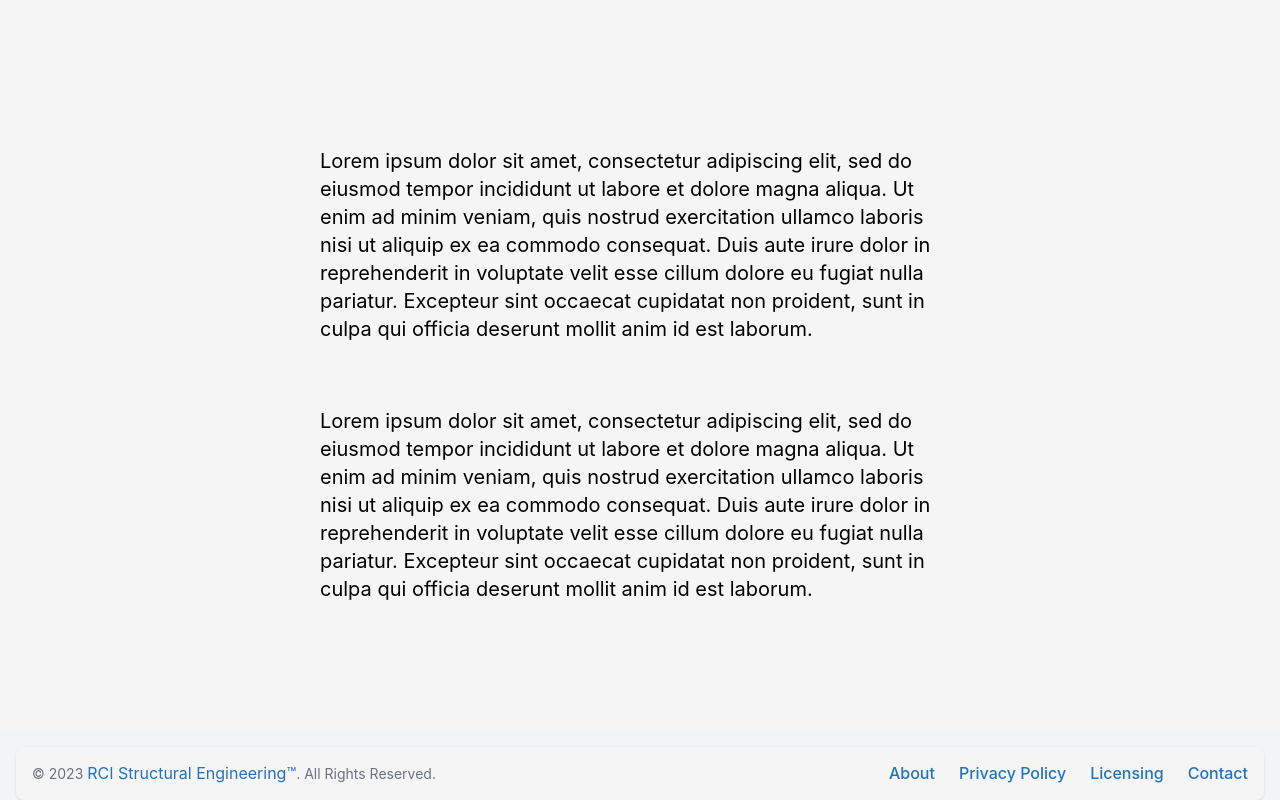
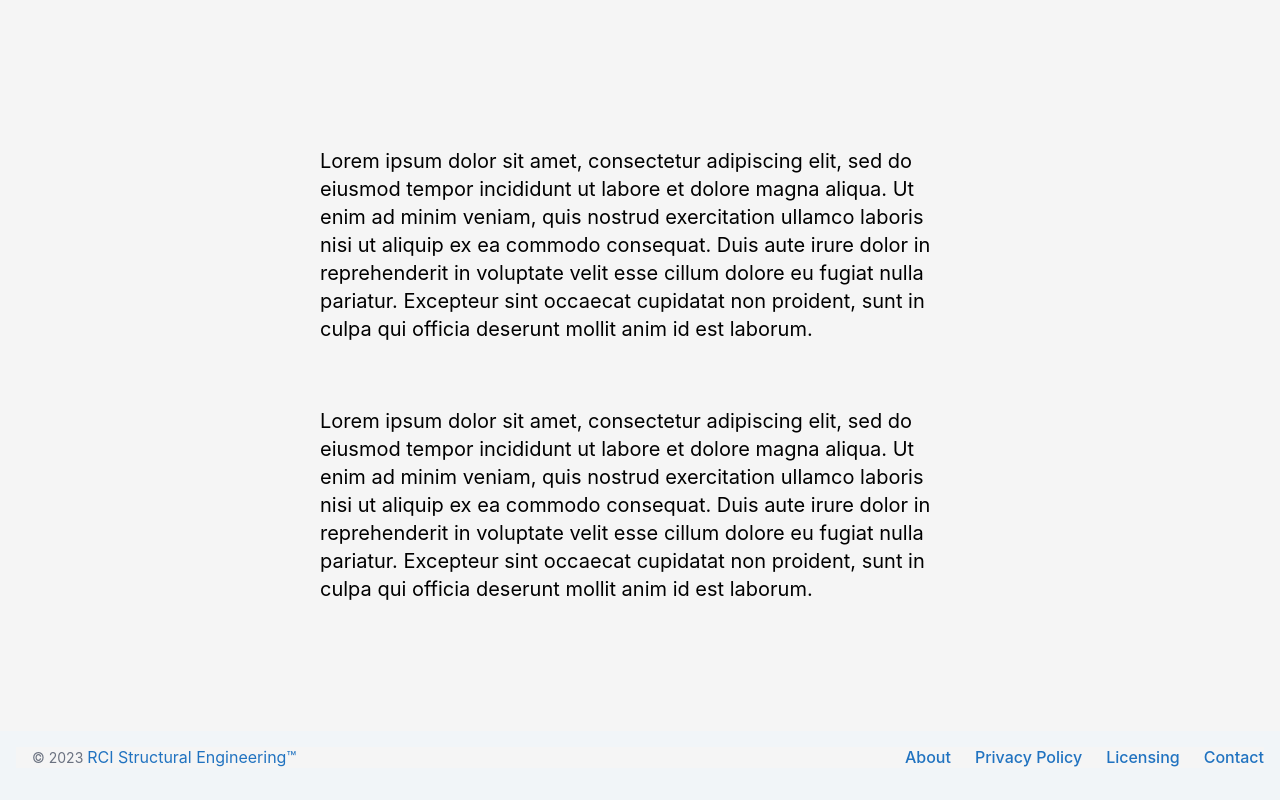
Before and after one commit to angreenwood/rci, a React (Vite) app: page / in a window 1280 px wide. Shown: the part 708-1508 px from the top of the page. After the commit the page ends 1476 px from the top, so only its background shows below. Built offline with nearby package versions, Linux system fonts and the light colour scheme.

Commit message:
footer padding adjustment

```diff
--- a/src/components/footer/footer.jsx
+++ b/src/components/footer/footer.jsx
@@ -2,14 +2,13 @@ import React from "react";
 
 function Footer() {
   return (
-    <footer class="content-background rounded-lg shadow m-4 dark:bg-gray-800">
-      <div class="w-full mx-auto max-w-screen-xl p-4 md:flex md:items-center md:justify-between">
+    <footer class="content-background m-4 dark:bg-gray-800">
+      <div class="w-full mx-auto max-w-screen-xl pl-4 md:flex md:items-center md:justify-between">
         <span class="text-sm text-gray-500 sm:text-center dark:text-gray-400">
           © 2023{" "}
           <a href="https://somesit.com/" class="hover:underline">
             RCI Structural Engineering™
           </a>
-          . All Rights Reserved.
         </span>
         <ul class="flex flex-wrap items-center mt-3 text-sm font-medium text-gray-500 dark:text-gray-400 sm:mt-0">
           <li>
```
